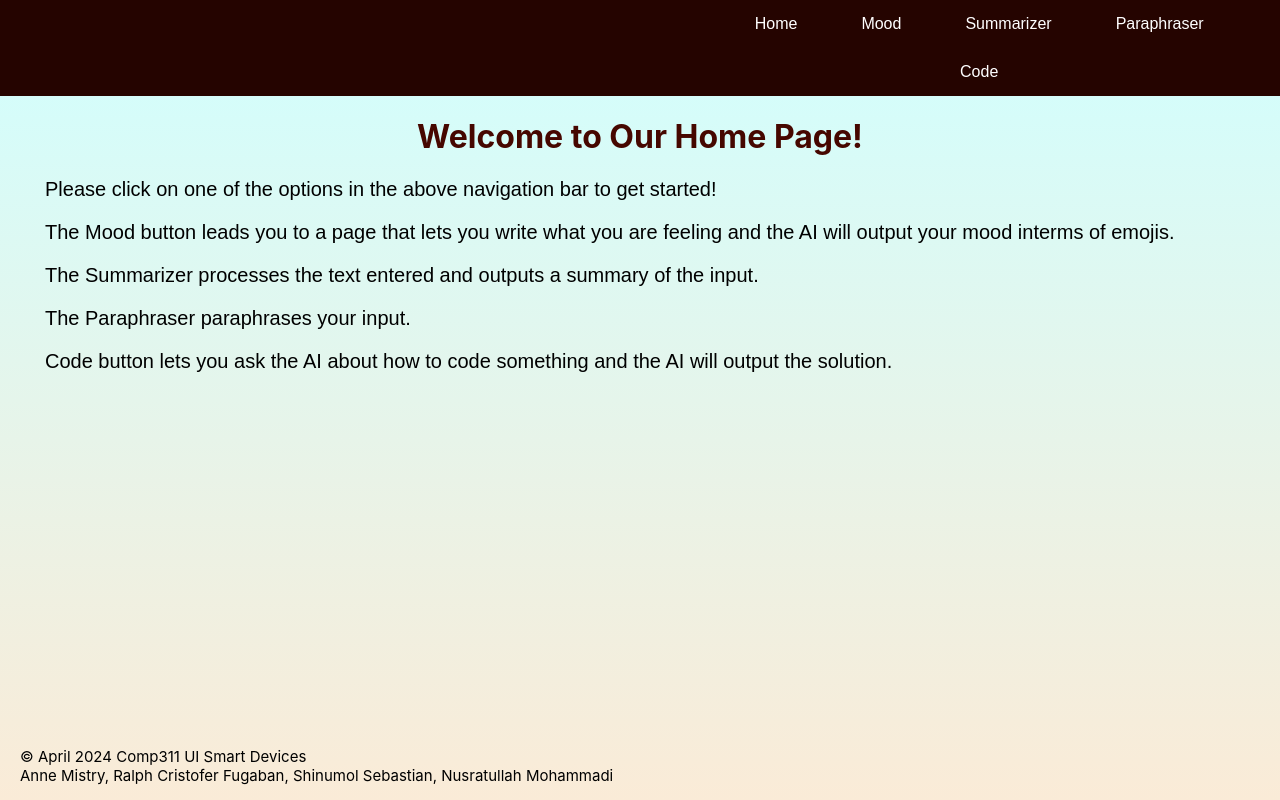
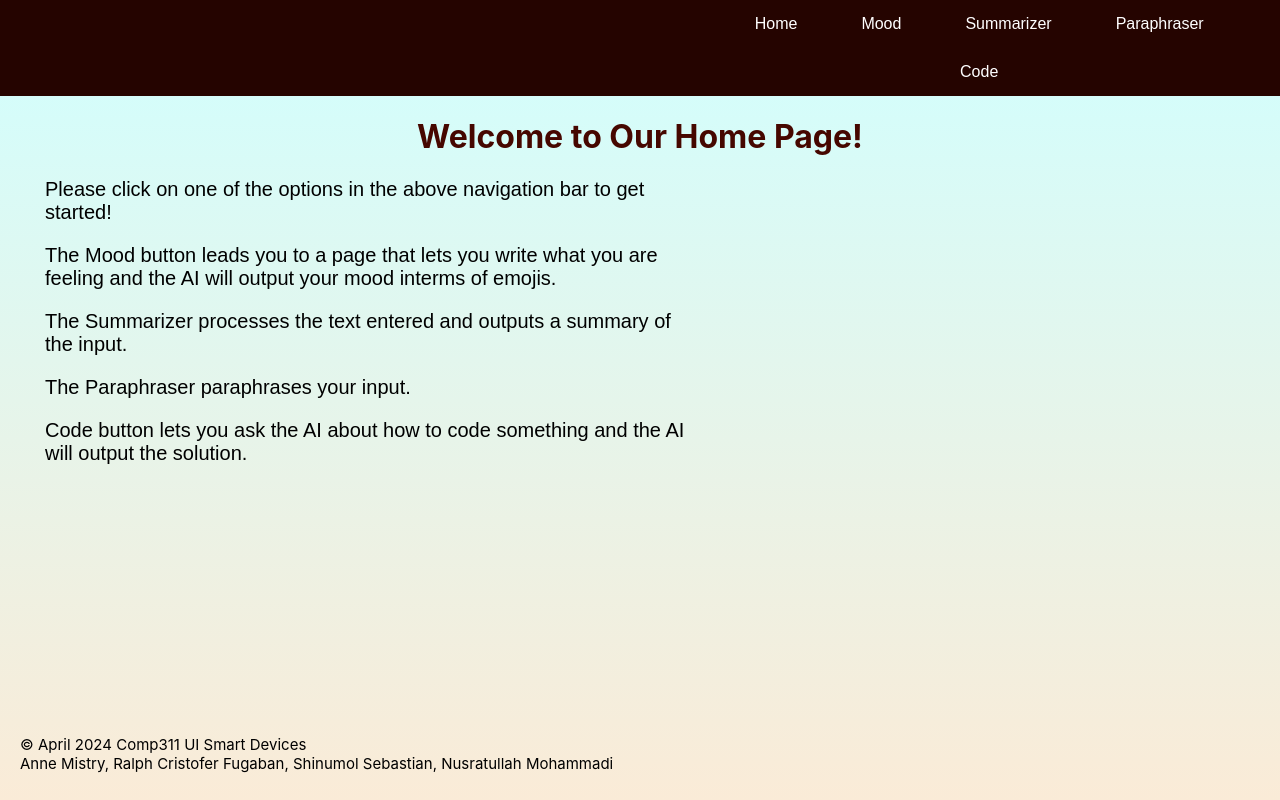
Before and after one commit to ralphcristofer/comp318-openai-project, a React (Create React App) app: page / in a window 1280 px wide. Built offline with nearby package versions, Linux system fonts and the light colour scheme.

Commit message:
Final Commit

```diff
--- a/public/index.html
+++ b/public/index.html
@@ -39,5 +39,14 @@
       To begin the development, run `npm start` or `yarn start`.
       To create a production bundle, use `npm run build` or `yarn build`.
     -->
+    <footer>
+      <p>
+        &copy; April 2024 Comp311 UI Smart Devices
+        <br/>
+        Anne Mistry, Ralph Cristofer Fugaban, Shinumol Sebastian, Nusratullah Mohammadi
+      </p>
+    </footer>
   </body>
+
+
 </html>
--- a/src/App.css
+++ b/src/App.css
@@ -64,4 +64,6 @@
   white-space: pre-wrap;
   font-size: larger;
   line-height: 1.5em;
+  text-align: left;
+  width: 50%;
 }
--- a/src/App.js
+++ b/src/App.js
@@ -30,7 +30,6 @@ function App() {
 
   // Renders the application interface
   return (
-    <div id="gather">
     <div className="container">
       <nav>
         <button onClick={() => setCurrentView('home')}>Home</button>
@@ -43,14 +42,6 @@ function App() {
       {pageView()}
 
     </div>
-    <footer>
-    <p>
-      &copy; April 2024 Comp311 UI Smart Devices
-      <br/>
-      Anne Mistry, Ralph Cristofer Fugaban, Shinumol Sebastian, Nusratullah Mohammadi
-    </p>
-  </footer>
-  </div>
   );
 }
 
--- a/src/index.css
+++ b/src/index.css
@@ -1,6 +1,13 @@
-html,body {
+html{
+
   background-image: linear-gradient(rgb(208, 255, 255),antiquewhite);
-  height:100%;
+  position: absolute;
+  width:100%;
+  min-height: 100%;
+
+}
+body {
+  min-height: 100%;
   font-family: -apple-system, BlinkMacSystemFont, 'Segoe UI', 'Roboto', 'Oxygen',
     'Ubuntu', 'Cantarell', 'Fira Sans', 'Droid Sans', 'Helvetica Neue',
     sans-serif;
@@ -13,6 +20,7 @@ html,body {
 }
 
 .HomeContent p{
+
   text-align: left;
   padding-left: 45px;
   font-size: 20px;
@@ -26,12 +34,17 @@ code {
 }
 
 .container{
-  height:100%;
   min-height: 100%;
   text-align: center;
 }
 
+.HomeContent{
+  min-height: 100%;
+}
 
+#root{
+  min-height:90vh;
+}
 
 h1{
   text-align: center;
@@ -39,8 +52,9 @@ h1{
 }
 
 footer{
-  position: absolute;
-  bottom: 0;
+  position: relative;
+  bottom:0%;
+  top:auto;
 }
 
 footer p{
@@ -88,5 +102,8 @@ nav button:hover{
 }
 
 p{
-  font-size:30px;
+  font-size:25px;
+  text-align: left;
+  width: 50%;
+  padding-left: 35%;
 }
--- a/src/index.js
+++ b/src/index.js
@@ -11,6 +11,7 @@ root.render(
   </React.StrictMode>
 );
 
+
 // If you want to start measuring performance in your app, pass a function
 // to log results (for example: reportWebVitals(console.log))
 // or send to an analytics endpoint. Learn more: https://bit.ly/CRA-vitals
```
